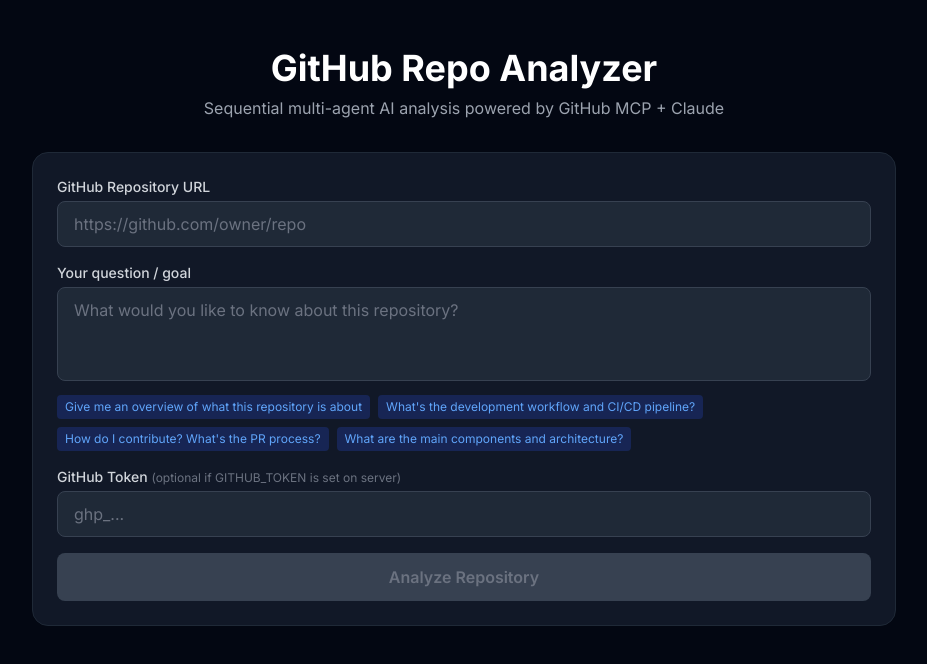
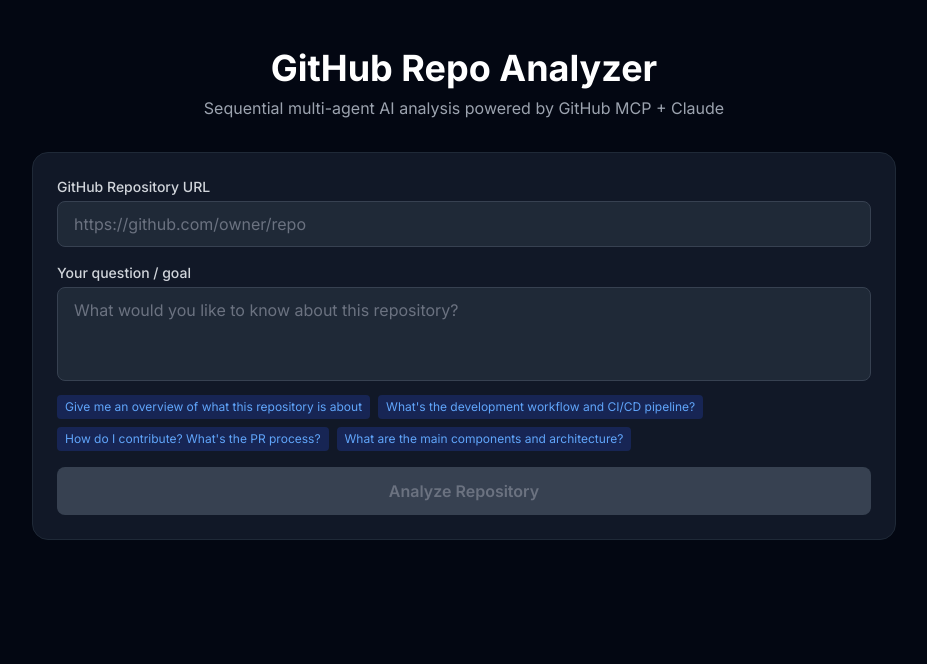
Before and after one commit to QY-25123/RepoPilot, a Next.js app in the folder frontend/: page / in a window 1280 px wide. Shown: the top 664 px of the page, without its empty margins (176-1103 px from the left). Built offline with nearby package versions, Linux system fonts and the light colour scheme.

Commit message:
remove github token field from UI

```diff
--- a/frontend/app/page.tsx
+++ b/frontend/app/page.tsx
@@ -33,7 +33,6 @@
 export default function Home() {
   const [repoUrl, setRepoUrl] = useState("");
   const [goal, setGoal] = useState("");
-  const [githubToken, setGithubToken] = useState("");
   const [isAnalyzing, setIsAnalyzing] = useState(false);
   const [events, setEvents] = useState<StreamEvent[]>([]);
   const [analysis, setAnalysis] = useState("");
@@ -64,7 +63,6 @@
         body: JSON.stringify({
           repo_url: repoUrl,
           goal,
-          github_token: githubToken || undefined,
         }),
       });
 
@@ -182,23 +180,6 @@
             </div>
           </div>
 
-          <div>
-            <label className="block text-sm font-medium text-gray-300 mb-1">
-              GitHub Token{" "}
-              <span className="text-gray-500 text-xs font-normal">
-                (optional if GITHUB_TOKEN is set on server)
-              </span>
-            </label>
-            <input
-              type="password"
-              value={githubToken}
-              onChange={(e) => setGithubToken(e.target.value)}
-              placeholder="ghp_..."
-              disabled={isAnalyzing}
-              className="w-full bg-gray-800 border border-gray-700 rounded-lg px-4 py-2.5 text-white placeholder-gray-500 focus:outline-none focus:ring-2 focus:ring-blue-500 disabled:opacity-50"
-            />
-          </div>
-
           <button
             onClick={analyze}
             disabled={!canSubmit}
```
